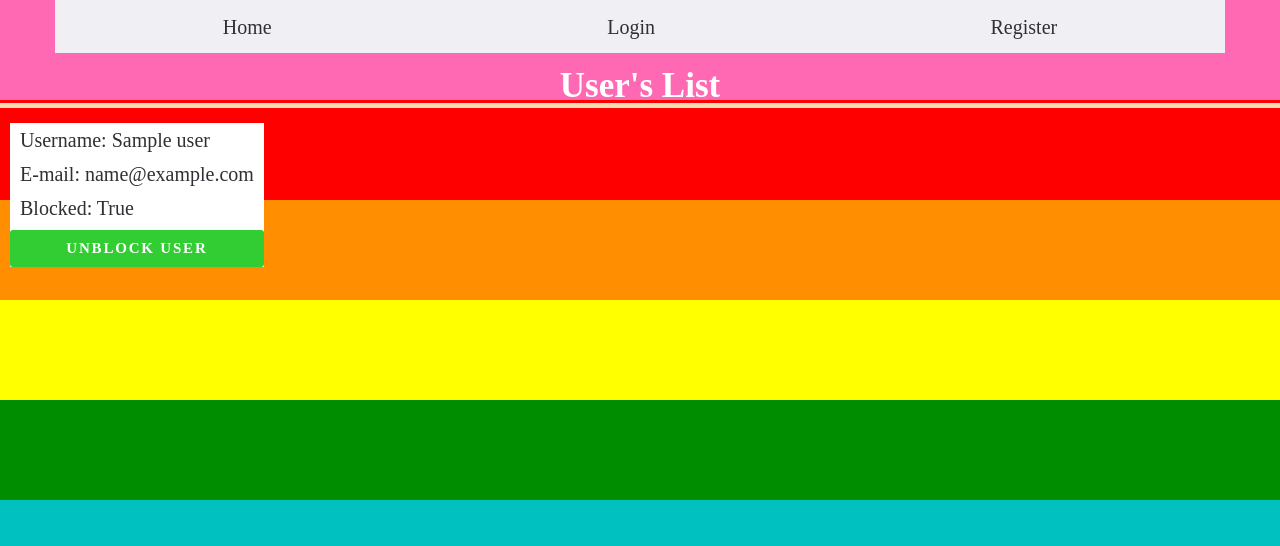
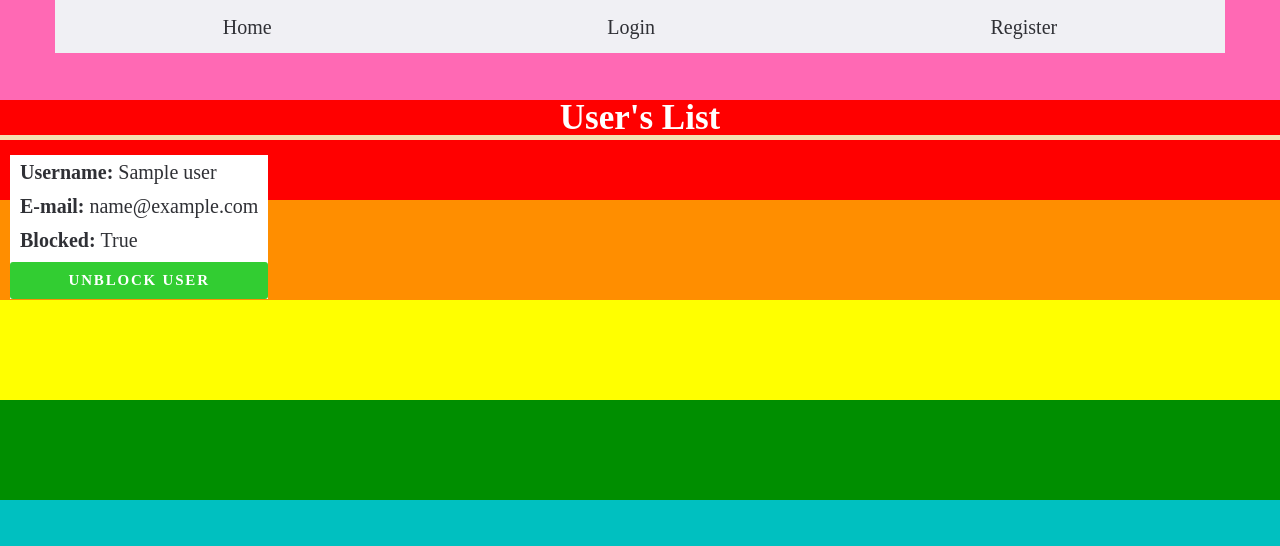
Before and after one commit to Psylo2/unsafe-login-app, a Flask app: template templates/admin/user_list.html in a window 1280 px wide. Shown: the top 546 px of the page. Run offline with Flask 2, Linux system fonts and the light colour scheme; the template is opened without the code that fills it: most values are stand-ins (such as "Sample title", 1, 10 or a date in 2020); some libraries are stand-ins or nearby versions.

Commit message:
css done

```diff
--- a/static/front/css/style.css
+++ b/static/front/css/style.css
@@ -140,6 +140,7 @@
   display: inline;
   max-width: 400px;
   max-height: 200px;
+  margin-top: 3em;
 }
 .form__inner-wrapper{
   display: flex;
@@ -395,7 +396,9 @@
 .form {
   margin: 25px 0 0 35px;
 }
-
+.form-menu{
+  margin-top:3em;
+}
 @media screen and (max-width: 685px) {
   .carousel {
     border: none;
@@ -717,4 +720,13 @@
 .firstP{
   padding-top: 5px;
 }
+.mt-3{
+  margin:3rem 0 3rem 0!important;
+}
+input{
+  outline: none!important;
+}
+.boldSpam{
+  font-weight: bold;
+}
 /*# sourceMappingURL=style.css.map */
--- a/templates/admin/user_list.html
+++ b/templates/admin/user_list.html
@@ -12,21 +12,21 @@
                     <div class="list-group-items list-group-items--decor">
                         <div class="list-group-item-heading" id="{{ user._name }}">
                             <p class="firstP">
-                                Username: {{ user._name }}
+                                <span class="boldSpam">Username:</span> {{ user._name }}
                                  </p>
                              <p>
-                                E-mail: {{ user._email }}
+                               <span class="boldSpam"> E-mail:</span>  {{ user._email }}
                             </p>
 
                             {% if user._blocked == 0 %}
                                 <p>
-                                    Blocked: False
+                                   <span class="boldSpam"> Blocked:</span> False
                                 </p>
                                 <a class="button button--block"
                                    href="{{ url_for('admin.block_user', block=user._name) }}">Block User</a>
                             {% else %}
                                 <p>
-                                    Blocked: True
+                                   <span class="boldSpam"> Blocked: </span>True
                                 </p>
                                 <a class="button button--unblock"
                                    href="{{ url_for('admin.unblock_user', unblock=user._name) }}">Unblock User</a>
```
Also changed, not shown: login.db.
